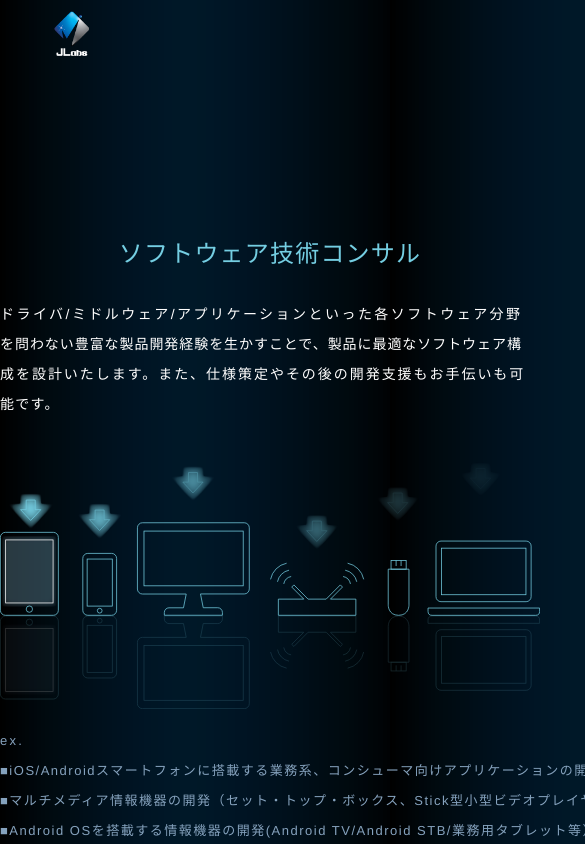
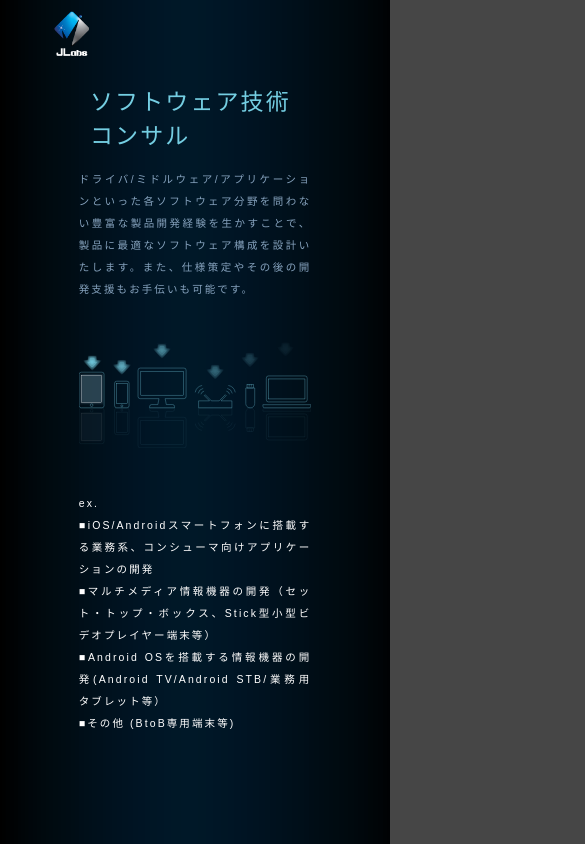
Before and after one commit to hiroshimashu/jlab-web, a React (Create React App) app: page /#/consulting in a window 390 px wide. Shown: the top 844 px of the page, 585 px wide, since content can reach past the window. Built offline with nearby package versions, Linux system fonts and the light colour scheme; what react-google-maps would draw is missing.

Commit message:
implement consulting screen for smart phone

```diff
--- a/src/Components/Consulting/consultingSmall.js
+++ b/src/Components/Consulting/consultingSmall.js
@@ -0,0 +1,44 @@
+import React, { Component } from "react";
+import consulting from "../../static/software_consulting.svg";
+import FooterSmall from "../Common/footer_small";
+
+class ConsultingSmall extends Component {
+    render() {
+        return (
+            <div className="consulting-wrapper-small">
+                <p className="consulting-explain-title-small">
+                    ソフトウェア技術<br/>
+                    コンサル
+                </p>
+                <div className="consulting-explain-small">
+                    <p>
+                        ドライバ/ミドルウェア/アプリケーションといった各ソフトウェア分野を問わない豊富な製品開発経験を生かすことで、製品に最適なソフトウェア構成を設計いたします。また、仕様策定やその後の開発支援もお手伝いも可能です。
+                    </p>
+                </div>
+                <div className="cosulting-img-wrapper-small">
+                    <img src = { consulting } />
+                </div>
+                <div className="consulting-exmple-wrapper-small">
+                    <p>
+                        ex.
+                    </p>
+                    <p>
+                        ■iOS/Androidスマートフォンに搭載する業務系、コンシューマ向けアプリケーションの開発
+                    </p>
+                    <p>
+                        ■マルチメディア情報機器の開発（セット・トップ・ボックス、Stick型小型ビデオプレイヤー端末等）
+                    </p>
+                    <p>
+                        ■Android OSを搭載する情報機器の開発(Android TV/Android STB/業務用タブレット等）
+                    </p>
+                    <p>
+                        ■その他 (BtoB専用端末等)
+                    </p>
+                </div>
+                <FooterSmall top="177.25px" height = "37px"/>
+            </div>
+        )
+    }
+}
+
+export default  ConsultingSmall;
--- a/src/Components/Consulting/softwareConsulting.js
+++ b/src/Components/Consulting/softwareConsulting.js
@@ -1,6 +1,7 @@
 import React from "react";
 import consulting from "../../static/software_consulting.svg";
 import HeaderDetail from "../../Components/Header/header_detail";
+import ConsultingSmall from "./consultingSmall";
 
 
 
@@ -8,7 +9,7 @@ const SoftwareConsulting = () => {
         return (
             <div>
               <HeaderDetail/>
-              <section style = { styles.wrapper }>
+              <section style = { styles.wrapper } className="consulting-wrapper">
                 <div style = { styles.contentWrapper }>
                     <p style = { styles.drmTitle }>
                         ソフトウェア技術コンサル
@@ -53,6 +54,7 @@ const SoftwareConsulting = () => {
                     </p>
                 </div>
               </section>
+              <ConsultingSmall />
             </div>
         )
 }
--- a/src/index.css
+++ b/src/index.css
@@ -420,6 +420,13 @@ a {
 
 
 
+/* ------------------------------- Consulting -------------------------------- */
+
+.consulting-wrapper-small {
+  display: none;
+}
+
+
 /* ---------------------------------- Small Screen -------------------------- */
 
 
@@ -1919,6 +1926,63 @@ a {
 
 
 
+  /* -------------------- Consulting ---------------------------- */
+  .consulting-wrapper {
+    display: none;
+  }
+
+  .consulting-wrapper-small {
+    display: block;
+    width: 232.5px;
+    margin-left: auto;
+    margin-right: auto;
+  }
+
+  .consulting-explain-title-small {
+    width: 210px;
+    font-size : 23px;
+    line-height : 34.5px;
+    letter-spacing : 2.1px;
+    color : #74CEE2;
+    font-weight:lighter;
+    margin-left: auto;
+    margin-right: auto;
+  }
+
+  .consulting-explain-small {
+    margin-top: 14px;
+    font-size : 10.5px;
+    line-height : 22.03px;
+    letter-spacing : 2.1px;
+    color :#85A2BD;
+    font-weight: lighter;
+    text-align: justify;
+  }
+
+  .cosulting-img-wrapper-small {
+    margin-top: 42px;
+  }
+
+  .consulting-exmple-wrapper-small {
+    margin-top: 40px;
+    font-size : 10.5px;
+    line-height : 22.03px;
+    letter-spacing : 2.1px;
+    color :#ffffff;
+    font-weight: lighter;
+    text-align: justify;
+  }
+
+
+
+
+
+
+
+
+
+
+
 
 
 
```
